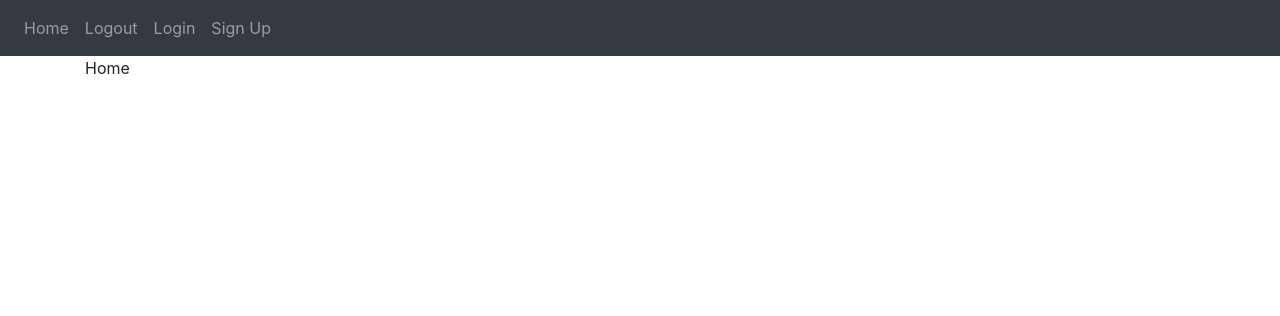
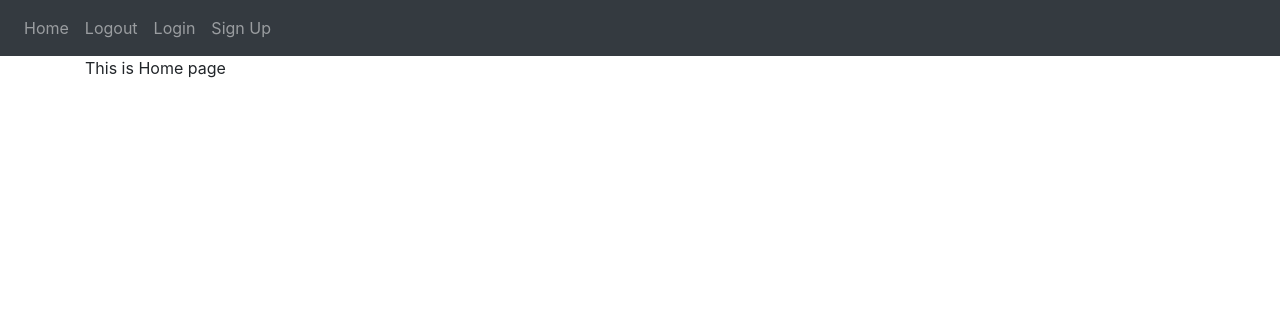
Before and after one commit to adelinavisan97/CapacityCalculator, a Flask app: page / in a window 1280 px wide. Shown: the top 316 px of the page. Run offline with Flask 2, Linux system fonts and the light colour scheme; some libraries are stand-ins or nearby versions.

Commit message:
fix: :recycle:

```diff
--- a/website/auth.py
+++ b/website/auth.py
@@ -12,4 +12,4 @@ def logout():
 
 @auth.route('/sign-up')
 def sign_up():
-    return render_template("logout.html")
+    return render_template("sign_up.html")
--- a/website/templates/home.html
+++ b/website/templates/home.html
@@ -1,2 +1,2 @@
 {% extends "base.html" %} {% block title %}Home{% endblock %}
-{% block content %}Home{% endblock %}
+{% block content %}This is Home page{% endblock %}
```
